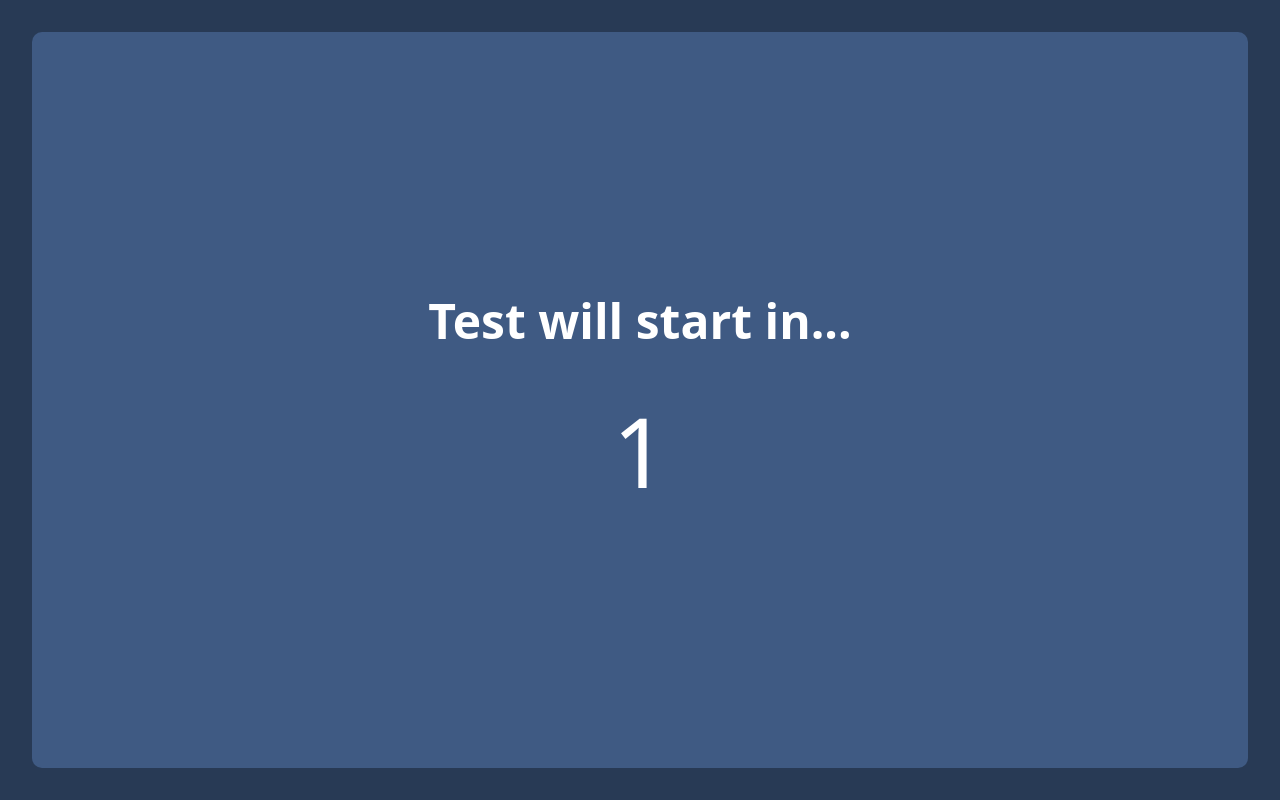
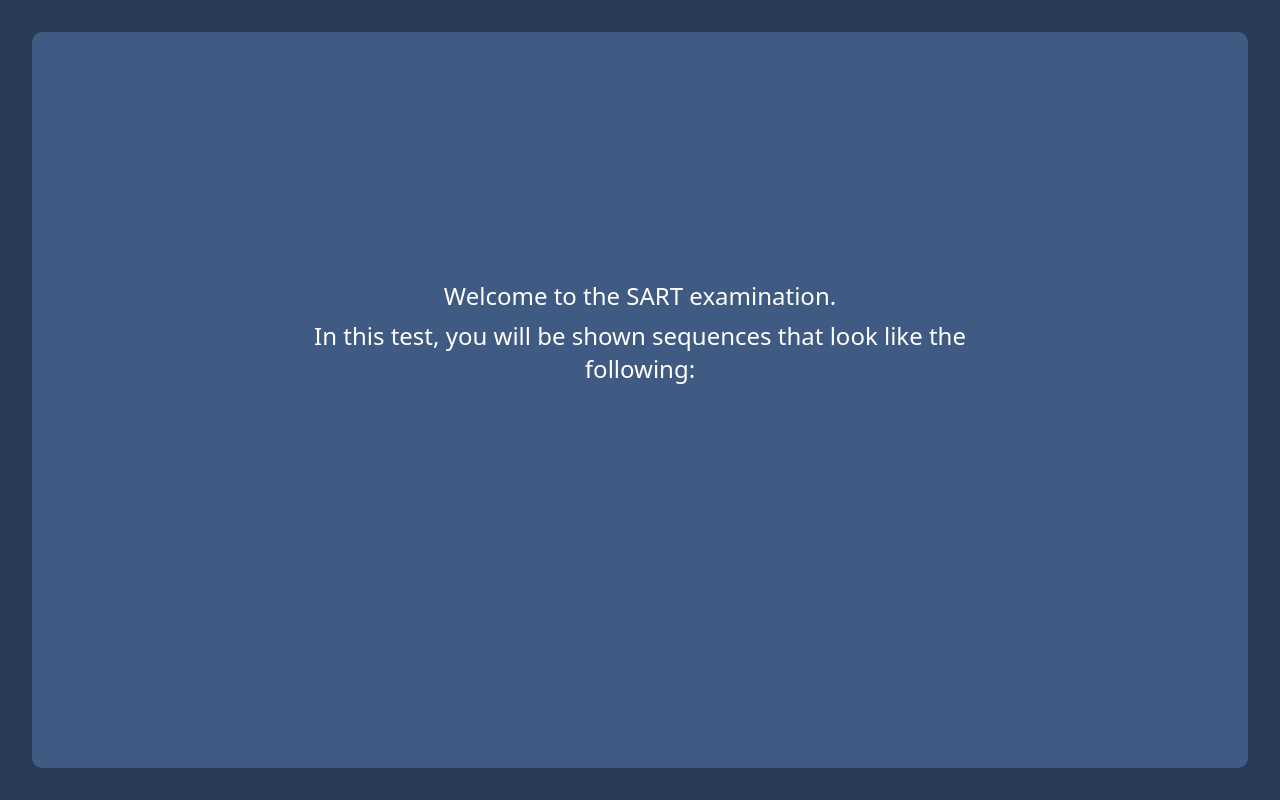
Before and after one commit to Kayram2710/SART, a React (Vite) app: page / in a window 1280 px wide. Both pictures are taken after a click on the button "Start Test". Built offline with nearby package versions, Linux system fonts and the light colour scheme; the HTML template or start-up script is replaced by a standard one.

Commit message:
Added Tutorial Screen

```diff
--- a/src/App.jsx
+++ b/src/App.jsx
@@ -2,6 +2,7 @@
 import Sequencer from './Sequencer';
 import MainMenu from './MainMenu';
 import Results from './Results';
+import Tutorial from './Tutorial';
 import { loadConfigFromCookies, saveConfigToCookies } from './configStorage';
 
 function App() {
@@ -34,6 +35,8 @@
   const [pendingResults, setPendingResults] = useState(null);
 
   const setupTest = () => setScreen('count');
+  const setupTutorial = () => setScreen('tutorial');
+
   const goToTest = () => setScreen('test');
   const goToResults = (score, responseTimes, sequence) => {
     setPendingResults({ score, responseTimes, sequence });
@@ -59,11 +62,12 @@
 
   return (
     <div className={`screen ${screen === 'results' ? 'results-screen' : ''}`}>
-      {screen === 'menu' && <MainMenu config={config} setConfig={setConfig} start={setupTest} />}
+      {screen === 'menu' && <MainMenu config={config} setConfig={setConfig} start={setupTutorial} />}
       {screen === 'count' && <Countdown start={goToTest} />}
       {screen === 'test' && <Test config={config} onComplete={goToResults} />}
       {screen === 'results' && <Results results={results} back={goToMenu} config={config} />}
       {screen === 'complete' && <CompleteScreen onConfirm={confirmResults} />}
+      {screen === 'tutorial' && <Tutorial config={config} onDone={setupTest} />}
 
     </div>
   );
--- /dev/null
+++ b/src/Tutorial.jsx
@@ -0,0 +1,157 @@
+import { useState, useEffect, useRef } from "react";
+
+const Back   = () => <span>&#x25C0;</span>;
+const Replay = () => <span>&#x27F3;</span>;
+const Next   = () => <span>&#x25B6;</span>;
+
+function Demo({ active, cfg, showButton, autoClick, skipTarget, replayKey }) {
+  if (!active) return null;
+
+  const { sequence, target, initTime, middleTime, endTime } = cfg;
+  const [i, setI]   = useState(0);
+  const [ph,setPh]  = useState(0);
+  const [disp,setD] = useState("");
+
+  useEffect(() => { setI(0); setPh(0); }, [replayKey]);
+
+  useEffect(() => {
+    if (i >= sequence.length) return;
+    let t;
+    if (ph === 0) {
+      setD(sequence[i]);
+      t = setTimeout(() => setPh(1), initTime);
+    } else if (ph === 1) {
+      setD("*");
+      t = setTimeout(() => setPh(2), middleTime);
+    } else {
+      setD(<strong>*</strong>);
+      if (
+        showButton && autoClick &&
+        !(skipTarget && sequence[i] === target)
+      ) {
+        setTimeout(() => {
+          const btn = document.querySelector(".goDemo");
+          btn?.classList.add("press");
+          setTimeout(() => btn?.classList.remove("press"), 220);
+        }, endTime * 0.3);
+      }
+      t = setTimeout(() => { setI(x => x + 1); setPh(0); }, endTime);
+    }
+    return () => clearTimeout(t);
+  }, [i, ph, sequence, target, showButton, autoClick, skipTarget, initTime, middleTime, endTime]);
+
+  return (
+    <div className="demo fadeDemo">
+      <div className="demoNum">{disp}</div>
+      {showButton && <button className="goDemo" disabled>GO</button>}
+    </div>
+  );
+}
+
+const makePages = (cfg, key) => [
+  {
+    lines:[
+      "Welcome to the SART examination.",
+      "In this test, you will be shown sequences that look like the following:",
+      " ",
+    ],
+    demo:{showButton:false,autoClick:null,skipTarget:false,replayKey:key}
+  },
+  {
+    lines:[
+      "Your task is simple:",
+      "Once the asterix * turns bold,",
+      "Click the Go button:",
+      " "
+    ],
+    demo:{showButton:true,autoClick:true,skipTarget:false,replayKey:key}
+  },
+  {
+    lines:[
+      `However, if the number shown is ${cfg.target},`,
+      "Do not click the button,",
+      "Let the time run out:"
+    ],
+    demo:{showButton:true,autoClick:true,skipTarget:true,replayKey:key}
+  },
+  { lines:["Now that the instructions are clear,","Are you ready to start the test?"," "], demo:null }
+];
+
+export default function Tutorial({ config, onDone }) {
+  const demoCfg={ ...config, sequence:[7,2,config.target,5] };
+
+  const [page,setPage] = useState(0);
+  const [vis,setVis]   = useState(1);
+  const [key,setKey]   = useState(0);
+  const timer          = useRef(null);
+
+  const pages = makePages(demoCfg, key);
+  const cur   = pages[page];
+  const last  = pages.length-1;
+
+  /* stagger lines */
+  useEffect(() => {
+    clearInterval(timer.current);
+    setVis(1);
+    const total = cur.lines.length;
+    timer.current = setInterval(() => {
+      setVis(v => {
+        if (v + 1 >= total) clearInterval(timer.current);
+        return v + 1;
+      });
+    }, 2000);
+    return () => clearInterval(timer.current);
+  }, [page, key]);
+
+  /* finish fade early */
+  const finishFade = () => {
+    clearInterval(timer.current);
+    setVis(cur.lines.length);
+  };
+
+  const ready = vis >= cur.lines.length;
+
+  /* replay both text & demo */
+  const replay = () => { setKey(k => k + 1); };
+
+  return (
+    <div key={page} className="tutorialWrapper">
+      {!ready && <div className="skipLayer" onClick={finishFade}/>}
+
+      <div className="tutorialBox">
+        {cur.lines.map((txt,i)=>(
+          <p key={i} className="tLine"
+             style={{opacity:i<vis?1:0,transition:"opacity .6s"}}>
+            {txt}
+          </p>
+        ))}
+
+        {page === last && ready && (
+            <button className="startButton fadeDemo" onClick={onDone}>
+                Start
+            </button>
+            )}
+
+        {cur.demo && (
+          <Demo active={ready} cfg={demoCfg} {...cur.demo}/>
+        )}
+
+        {ready && (
+          <div className="btnRow fadeDemo">
+            {page>0 ? (
+              <button onClick={()=>setPage(p=>p-1)}><Back/></button>
+            ) : <span style={{width:"2.5rem"}}/>}
+
+            <button onClick={replay}><Replay/></button>
+
+            {page<last ? (
+              <button onClick={()=>setPage(p=>p+1)}><Next/></button>
+            ) : (
+              <span style={{width:"2.5rem"}}/>
+            )}
+          </div>
+        )}
+      </div>
+    </div>
+  );
+}
--- a/src/index.css
+++ b/src/index.css
@@ -212,3 +212,58 @@
 .saveButton:hover {
   background-color: #306a36;
 }
+/* lines */
+.tLine { margin:.45rem 0; }
+
+/* demo */
+.demo     { margin:1.6rem 0; opacity:0; animation:fade .8s forwards; }
+.demoNum  { font-size:6rem; margin-bottom:1rem; }
+
+.goDemo{
+  background-color: #715ede;
+  color: white;
+  font-size: 2rem;
+  margin-top: 20px;
+  padding: 20px 55px;
+  border: none;
+  border-radius: 8px;
+  cursor: pointer;
+  transition: background-color 0.2s ease;
+  pointer-events:none;
+}
+
+/* auto-press effect */
+.goDemo.press { animation:press .25s ease; }
+@keyframes press { 0%{transform:scale(1);}50%{transform:scale(.85);}100%{transform:scale(1);} }
+
+/* fade helper */
+.fadeDemo { opacity:0; animation:fade .7s forwards; }
+@keyframes fade { to{opacity:1;} }
+
+/* navigation */
+.btnRow { display:flex; justify-content:center; gap:1.2rem; margin-top:2rem; }
+.btnRow button { background:none; border:none; color:#00e1ff; font-size:2rem; cursor:pointer; }
+
+/* ensure each page remounts cleanly to avoid flash */
+.tutorialScreen { position:relative; }
+
+/* full viewport layer that captures click until fade is done */
+.skipLayer {
+  position: fixed;
+  inset: 0;
+  background: transparent;
+  z-index: 1000;
+}
+
+/* wrapper + box keep layout centred */
+.tutorialWrapper {
+  width: 100%;
+  height: 100%;
+  display: flex;
+  flex-direction: column;
+  justify-content: center;
+  align-items: center;
+  overflow: hidden;
+}
+
+.tutorialBox     { max-width:700px; width:100%; padding:1rem; text-align:center; }
```
